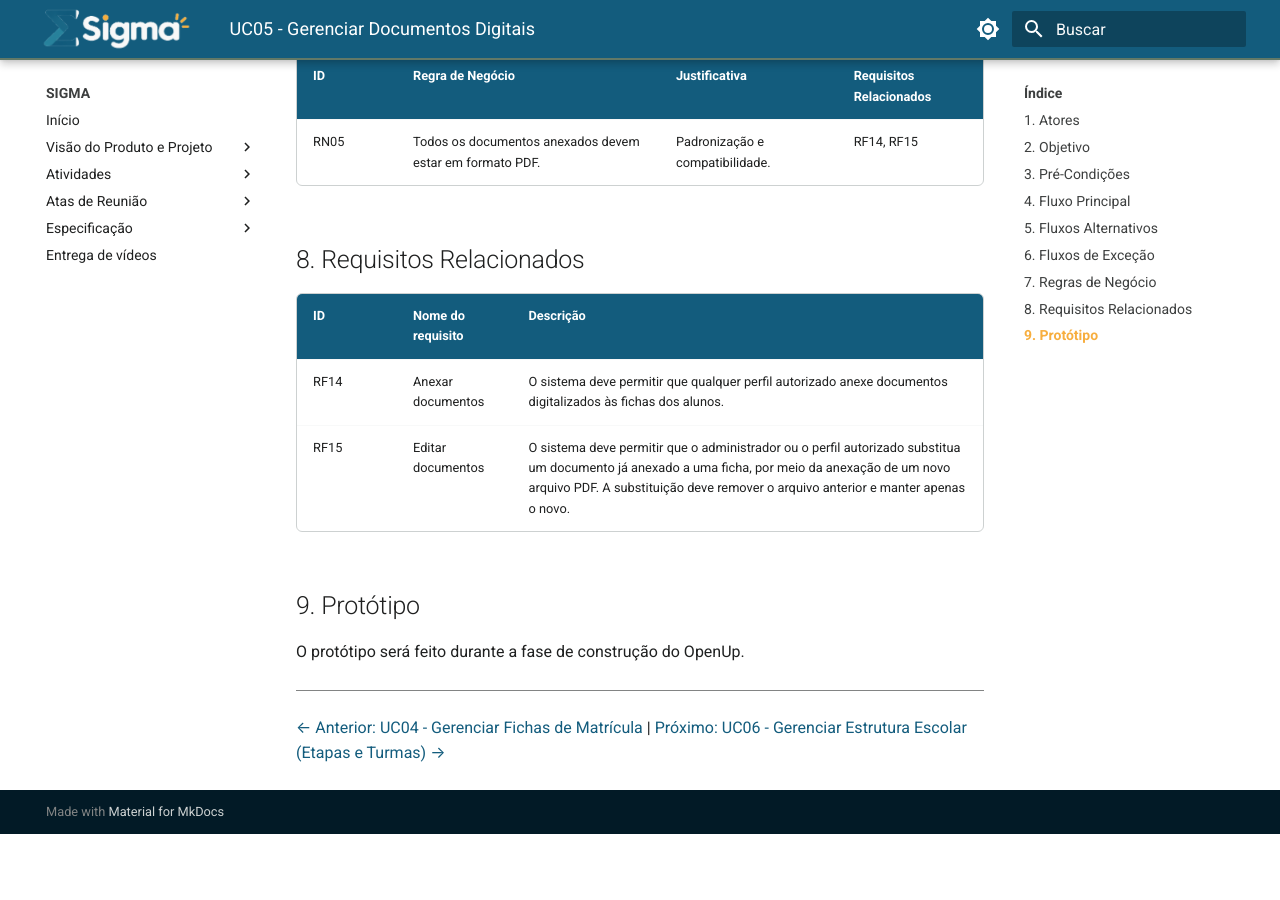
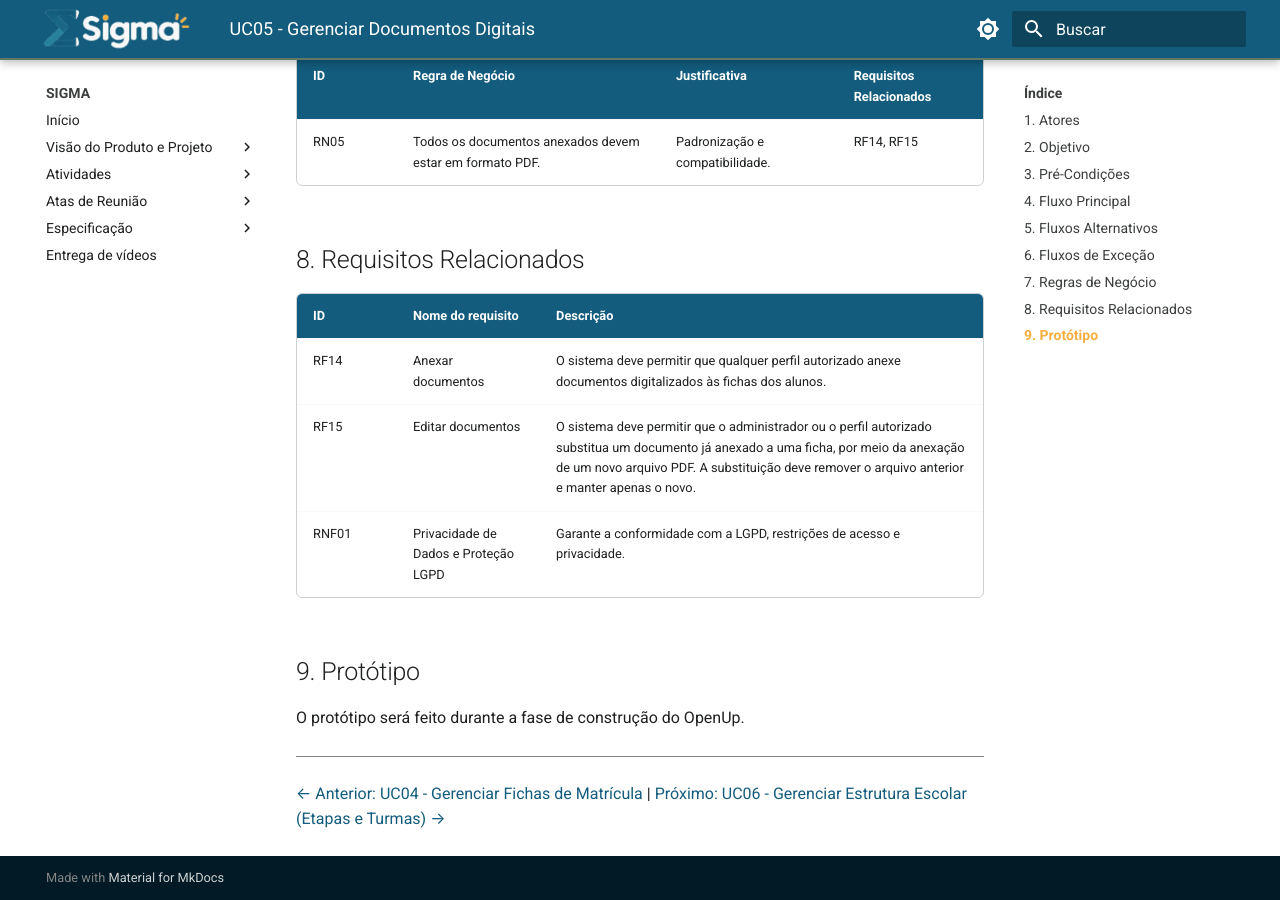
Before and after one commit to mdsreq-fga-unb/REQ-2026.2-T01-Sigma, an MkDocs documentation site: the page built from docs/doc-visao/casos-uso/uc05.md, in a window 1280 px wide and 900 px high, scrolled down 1836 px. Built offline with MkDocs 1.6.1 and Material for MkDocs 9.7.7, drawn with Linux system fonts in a browser that asks for light colours; before the commit the page ends 2670 px from its top, so only the background shows below that.

Commit message:
feat(UC): Adicionando a relação entre o UC05 com o RNF01

```diff
--- a/docs/doc-visao/casos-uso/uc05.md
+++ b/docs/doc-visao/casos-uso/uc05.md
@@ -65,6 +65,7 @@ Realizar upload de documentos digitalizados em PDF (anexando-os à ficha corresp
 |---|---|---|
 | RF14 | Anexar documentos | O sistema deve permitir que qualquer perfil autorizado anexe documentos digitalizados às fichas dos alunos. |
 | RF15 | Editar documentos | O sistema deve permitir que o administrador ou o perfil autorizado substitua um documento já anexado a uma ficha, por meio da anexação de um novo arquivo PDF. A substituição deve remover o arquivo anterior e manter apenas o novo. |
+| RNF01 | Privacidade de Dados e Proteção LGPD | Garante a conformidade com a LGPD, restrições de acesso e privacidade. |
 
 ## 9. Protótipo
 
```
